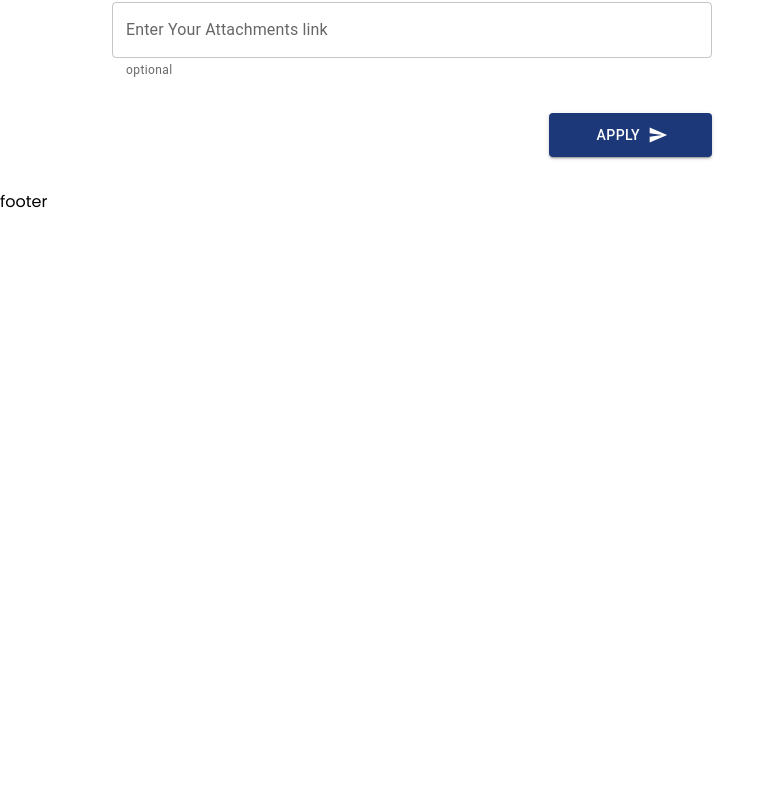
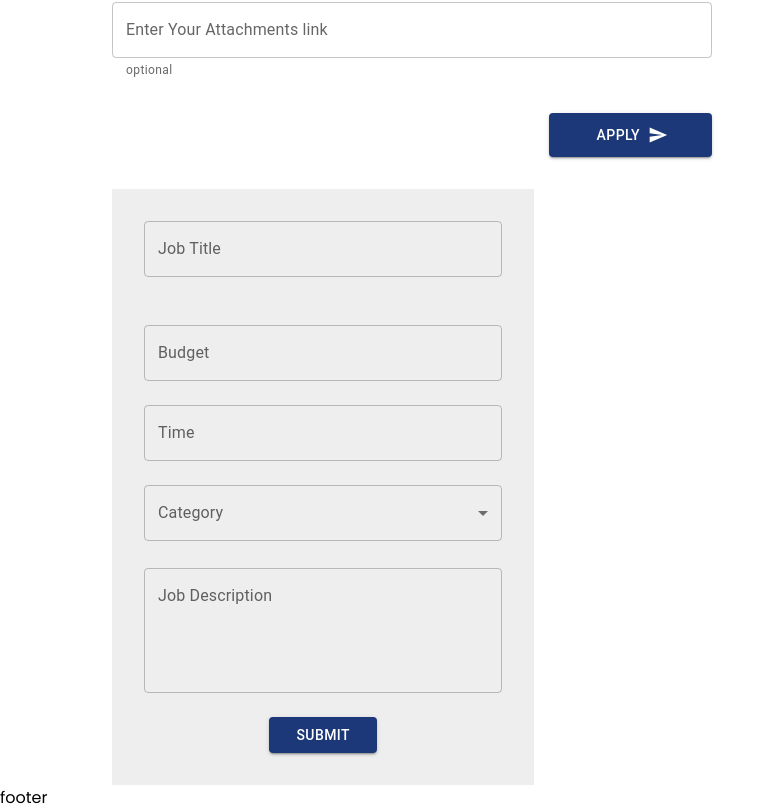
Before and after one commit to CA-G12/g-lanceer, a React (Create React App) app in the folder client/: page /job/6 in a window 1280 px wide. Shown: the part 805-1615 px from the top of the page, without its empty margins (0-776 px from the left). Before the commit the page ends 1019 px from the top, so only its background shows below. Built offline with nearby package versions, Linux system fonts and the light colour scheme.

Commit message:
feat: create add job form component relates #67

```diff
--- /dev/null
+++ b/client/src/components/addJobForm/index.tsx
@@ -0,0 +1,102 @@
+import { useFormik } from 'formik';
+import * as yup from 'yup';
+import { TextField } from '@mui/material';
+import InputLabel from '@mui/material/InputLabel';
+import FormControl from '@mui/material/FormControl';
+import Select from '@mui/material/Select';
+import MenuItem from '@mui/material/MenuItem';
+import FormHelperText from '@mui/material/FormHelperText';
+import Button from '@mui/material/Button';
+import './style.css';
+import data from '../../categoris';
+
+const jobSchema = yup.object({
+  jobTitle: yup.string().min(15, 'Too Short!').required('Job Title Required'),
+  budget: yup.number().min(5).required('Budget Required'),
+  time: yup.string().min(5, 'Too Short!').required('Time Required'),
+  category: yup.string().required('category required'),
+  jobDescription: yup.string().min(20, 'Too Short!').required('Job Description Title Required'),
+});
+
+function JobForm() {
+  const formik = useFormik({
+    initialValues: {
+      jobTitle: '',
+      budget: '',
+      time: '',
+      category: '',
+      jobDescription: '',
+    },
+    validationSchema: jobSchema,
+    onSubmit: (values) => {
+      console.log(values, 'valuessss');
+    },
+  });
+  console.log(formik.errors);
+  return (
+    <div>
+      <form onSubmit={formik.handleSubmit} className="job-from">
+        <TextField
+          error={formik.touched.jobTitle && Boolean(formik.errors.jobTitle)}
+          helperText={formik.errors.jobTitle ? formik.errors.jobTitle : ' '}
+          label="Job Title"
+          name="jobTitle"
+          id="jobTitle"
+          value={formik.values.jobTitle}
+          onChange={formik.handleChange}
+        />
+        <TextField
+          error={formik.touched.budget && Boolean(formik.errors.budget)}
+          helperText={formik.touched.budget && formik.errors.budget}
+          label="Budget"
+          type="number"
+          name="budget"
+          id="budget"
+          value={formik.values.budget}
+          onChange={formik.handleChange}
+        />
+        <TextField
+          error={formik.touched.time && Boolean(formik.errors.time)}
+          helperText={formik.touched.time && formik.errors.time}
+          label="Time"
+          name="time"
+          id="time"
+          value={formik.values.time}
+          onChange={formik.handleChange}
+        />
+        <FormControl>
+          <InputLabel>Category</InputLabel>
+          <Select
+            error={formik.touched.category && Boolean(formik.errors.category)}
+            label="Category"
+            style={{ color: '#D32F2F' }}
+            name="category"
+            id="category"
+            value={formik.values.category}
+            onChange={formik.handleChange}
+          >
+            {data.map((ele) => <MenuItem value={ele.name}>{ele.name}</MenuItem>)}
+          </Select>
+          <FormHelperText style={{ color: '#D32F2F' }}>
+            {formik.touched.category && formik.errors.category}
+          </FormHelperText>
+        </FormControl>
+        <TextField
+          error={formik.touched.jobDescription && Boolean(formik.errors.jobDescription)}
+          name="jobDescription"
+          id="jobDescription"
+          helperText={formik.touched.jobDescription && formik.errors.jobDescription}
+          label="Job Description"
+          multiline
+          rows={4}
+          maxRows={8}
+          value={formik.values.jobDescription}
+          onChange={formik.handleChange}
+        />
+        <Button variant="contained" type="submit" style={{ width: '30%', margin: '0 auto' }}>Submit</Button>
+      </form>
+    </div>
+  );
+}
+
+export default JobForm;
--- /dev/null
+++ b/client/src/components/addJobForm/style.css
@@ -0,0 +1,8 @@
+.job-from{
+  width: 40%;
+  display: flex;
+  flex-direction: column;
+  gap: 1.5rem;
+  padding: 2rem;
+  background-color: #EEEEEE;
+}
--- a/client/src/components/index.tsx
+++ b/client/src/components/index.tsx
@@ -9,6 +9,7 @@ import JobCard from './jobCard';
 import Filter from './filter';
 import Tabs from './tab';
 import TextEditor from './TextEditor';
+import JobForm from './addJobForm';
 
 export {
   Category,
@@ -20,4 +21,5 @@ export {
   TextEditor,
   Filter,
   Tabs,
+  JobForm,
 };
--- a/client/src/pages/Job/index.tsx
+++ b/client/src/pages/Job/index.tsx
@@ -1,5 +1,6 @@
 import JobDetails from '../../components/jobDetails';
 import ProposalForm from '../../components/ProposalForm';
+import JobForm from '../../components/addJobForm';
 
 interface JobAbout {
   title: string
@@ -25,6 +26,7 @@ function Job() {
     <div className="container">
       <JobDetails job={job} />
       <ProposalForm />
+      <JobForm />
     </div>
   );
 }
```
